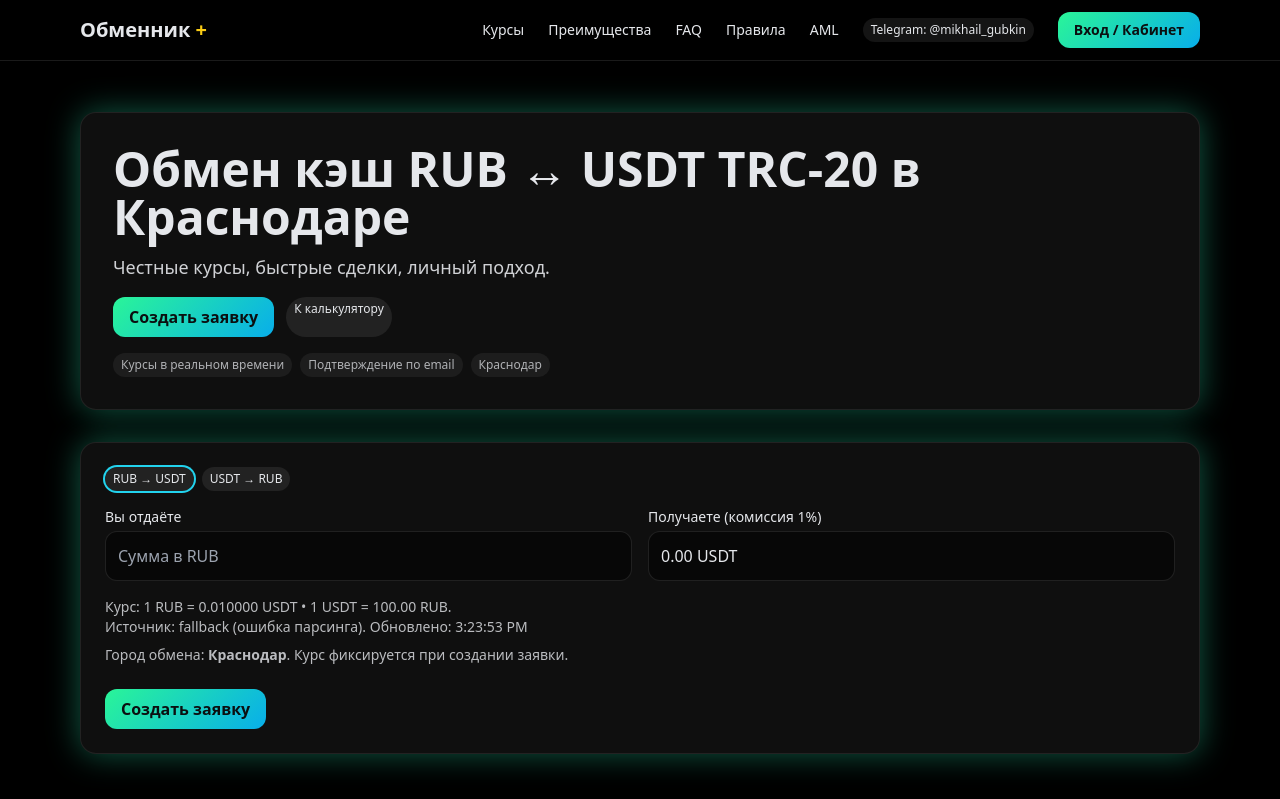
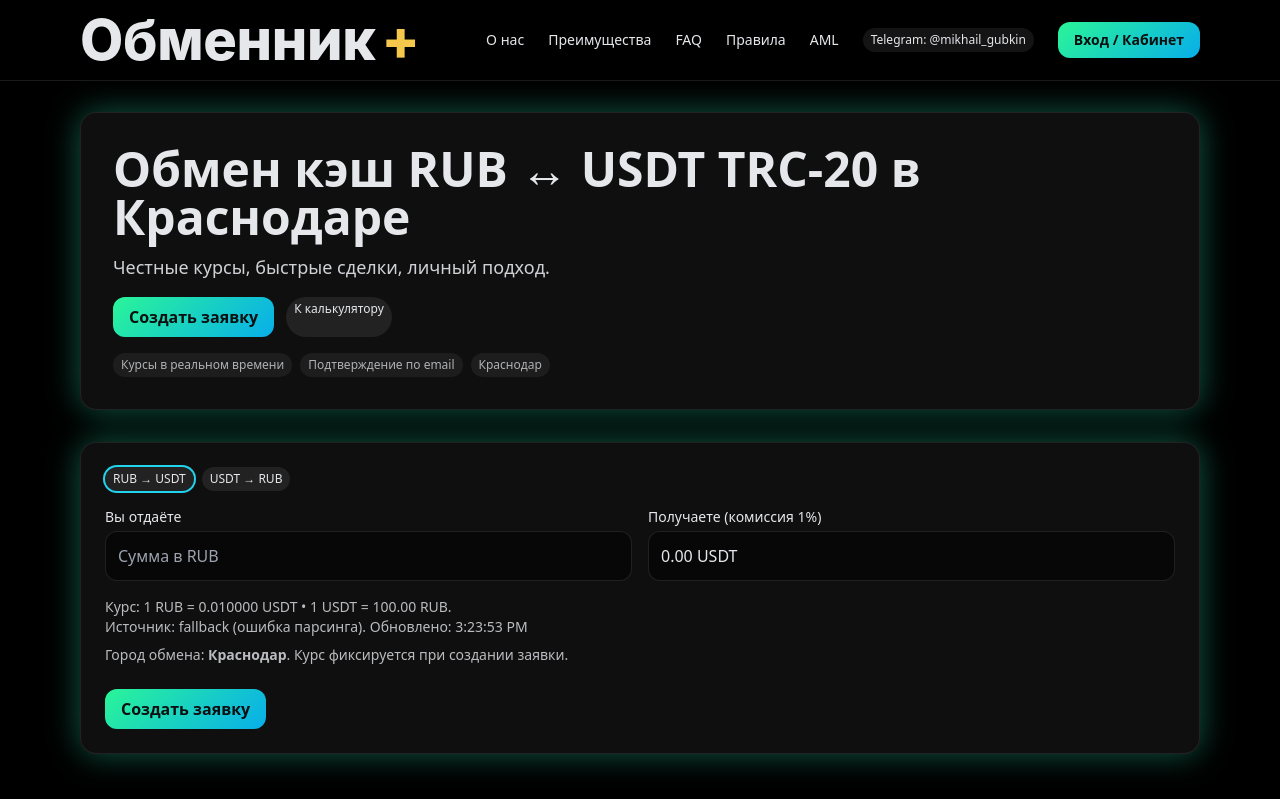
Before and after one commit to mihailgybkin-dot/obmennik-plus, a Next.js app: page / in a window 1280 px wide. Shown: the top 799 px of the page. Built offline with nearby package versions, Linux system fonts and the light colour scheme; no server answers.

Commit message:
Update NavBar.tsx

```diff
--- a/components/NavBar.tsx
+++ b/components/NavBar.tsx
@@ -1,13 +1,15 @@
-
 'use client';
 import Link from "next/link";
+
 export default function NavBar(){
   return (
     <nav className="fixed top-0 left-0 right-0 z-50 backdrop-blur bg-black/40 border-b border-white/10">
       <div className="mx-auto max-w-6xl px-4 py-3 flex items-center justify-between">
-        <Link href="/" className="text-xl font-bold">Обменник <span className="text-yellow-400">+</span></Link>
+        <Link href="/" className="logo">
+          <span className="brand">Обменник</span><span className="plus">+</span>
+        </Link>
         <div className="hidden md:flex items-center gap-6 text-sm">
-          <a href="#rates" className="hover:opacity-80">Курсы</a>
+          <Link href="/about" className="hover:opacity-80">О нас</Link>
           <a href="#features" className="hover:opacity-80">Преимущества</a>
           <a href="#faq" className="hover:opacity-80">FAQ</a>
           <Link href="/rules" className="hover:opacity-80">Правила</Link>
```
